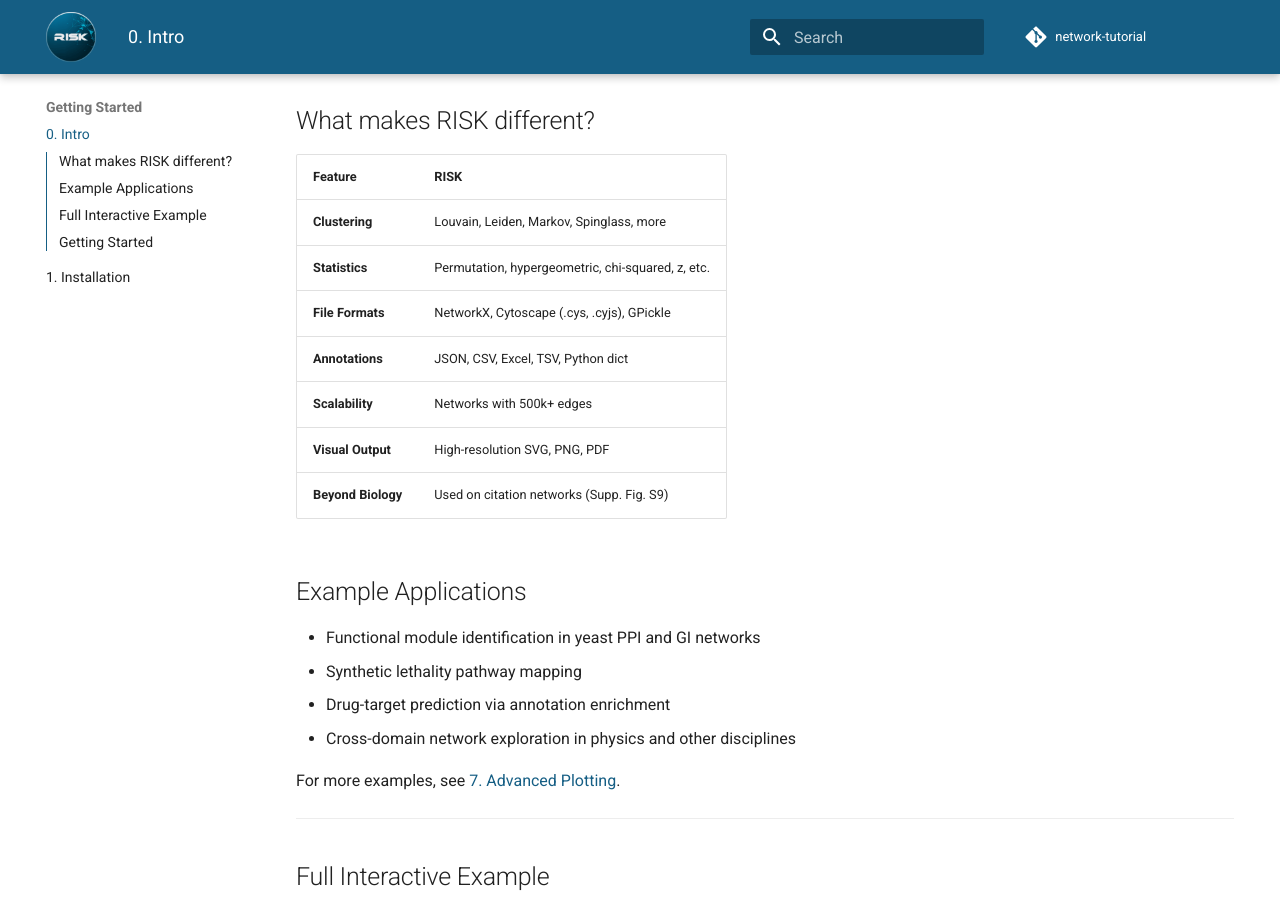
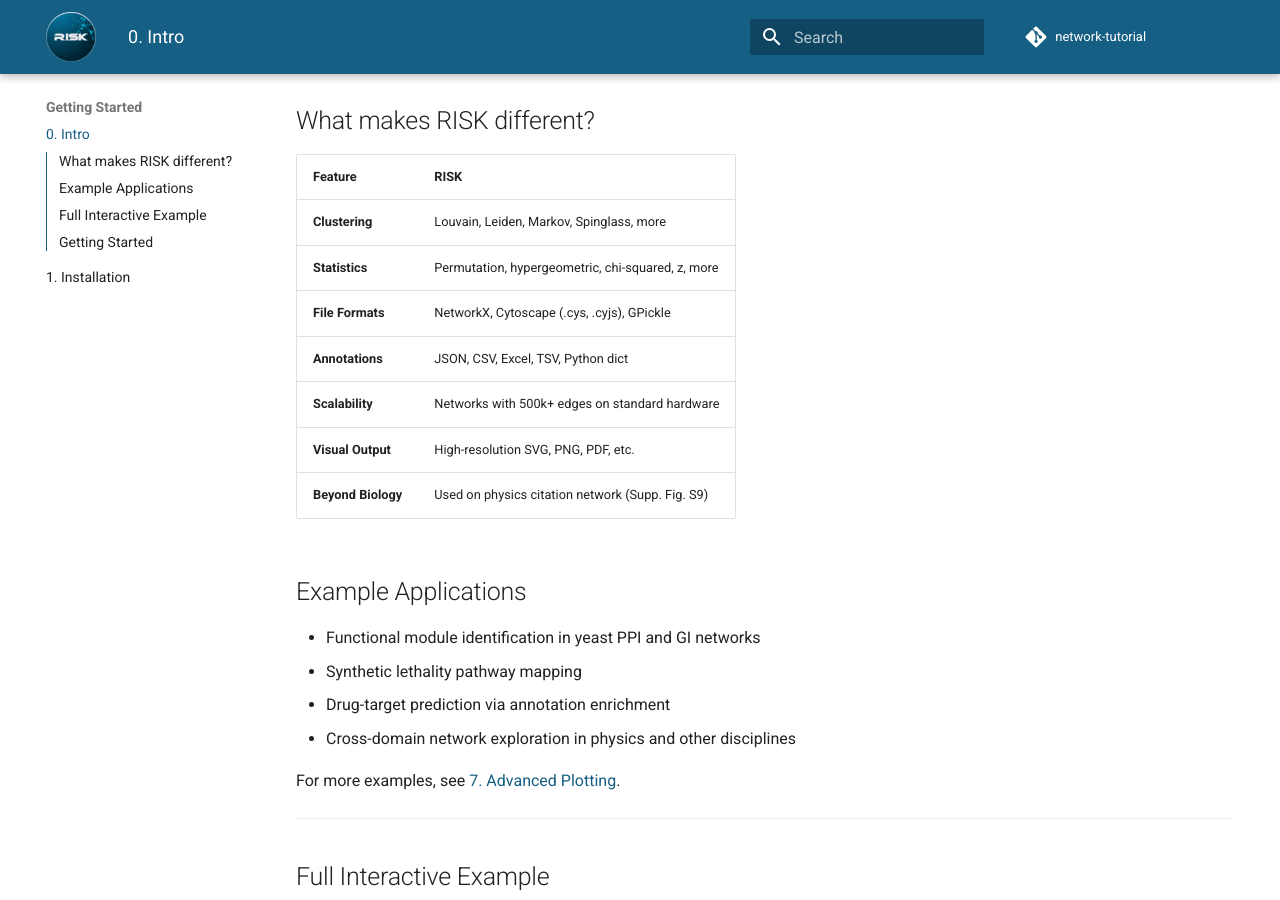
Before and after one commit to riskportal/network-tutorial, an MkDocs documentation site: the page built from docs/0_intro.md, in a window 1280 px wide and 900 px high, scrolled down 485 px. Built offline with MkDocs 1.6.1 and Material for MkDocs 9.7.7, drawn with Linux system fonts in a browser that asks for light colours; comment, search, counter and statistics services are not loaded.

Commit message:
update docs table content and link to quickstart.ipynb

```diff
--- a/docs/0_intro.md
+++ b/docs/0_intro.md
@@ -15,12 +15,12 @@ RISK is designed to:
 | Feature                    | RISK                                      |
 |---------------------------|-------------------------------------------|
 | **Clustering**            | Louvain, Leiden, Markov, Spinglass, more |
-| **Statistics**            | Permutation, hypergeometric, chi-squared, z, etc. |
+| **Statistics**            | Permutation, hypergeometric, chi-squared, z, more |
 | **File Formats**          | NetworkX, Cytoscape (.cys, .cyjs), GPickle |
 | **Annotations**           | JSON, CSV, Excel, TSV, Python dict        |
-| **Scalability**           | Networks with 500k+ edges                 |
-| **Visual Output**         | High-resolution SVG, PNG, PDF             |
-| **Beyond Biology**        | Used on citation networks (Supp. Fig. S9) |
+| **Scalability**           | Networks with 500k+ edges on standard hardware |
+| **Visual Output**         | High-resolution SVG, PNG, PDF, etc.          |
+| **Beyond Biology**        | Used on physics citation network (Supp. Fig. S9) |
 
 ## Example Applications
 
@@ -35,7 +35,7 @@ For more examples, see [7. Advanced Plotting](./7_advanced_plotting.md).
 
 ## Full Interactive Example
 
-If you prefer an interactive, all-in-one workflow, see [quickstart.ipynb](https://github.com/riskportal/network-tutorial/blob/main/notebooks/quickstart.ipynb). It walks through all key steps—from loading a network to generating publication-quality figures—in a single notebook.
+If you prefer an interactive, all-in-one workflow, see [quickstart.ipynb](quickstart.html). It walks through all key steps—from loading a network to generating publication-quality figures—in a single notebook.
 
 The notebook focuses on a curated yeast PPI network (Michaelis et al., 2023), filtered to retain proteins with six or more interactions (2,059 nodes, 27,690 edges). Throughout the tutorial, we showcase:
 
```
Also changed, not shown: docs/2_network_input.md (+1 -1 lines).
